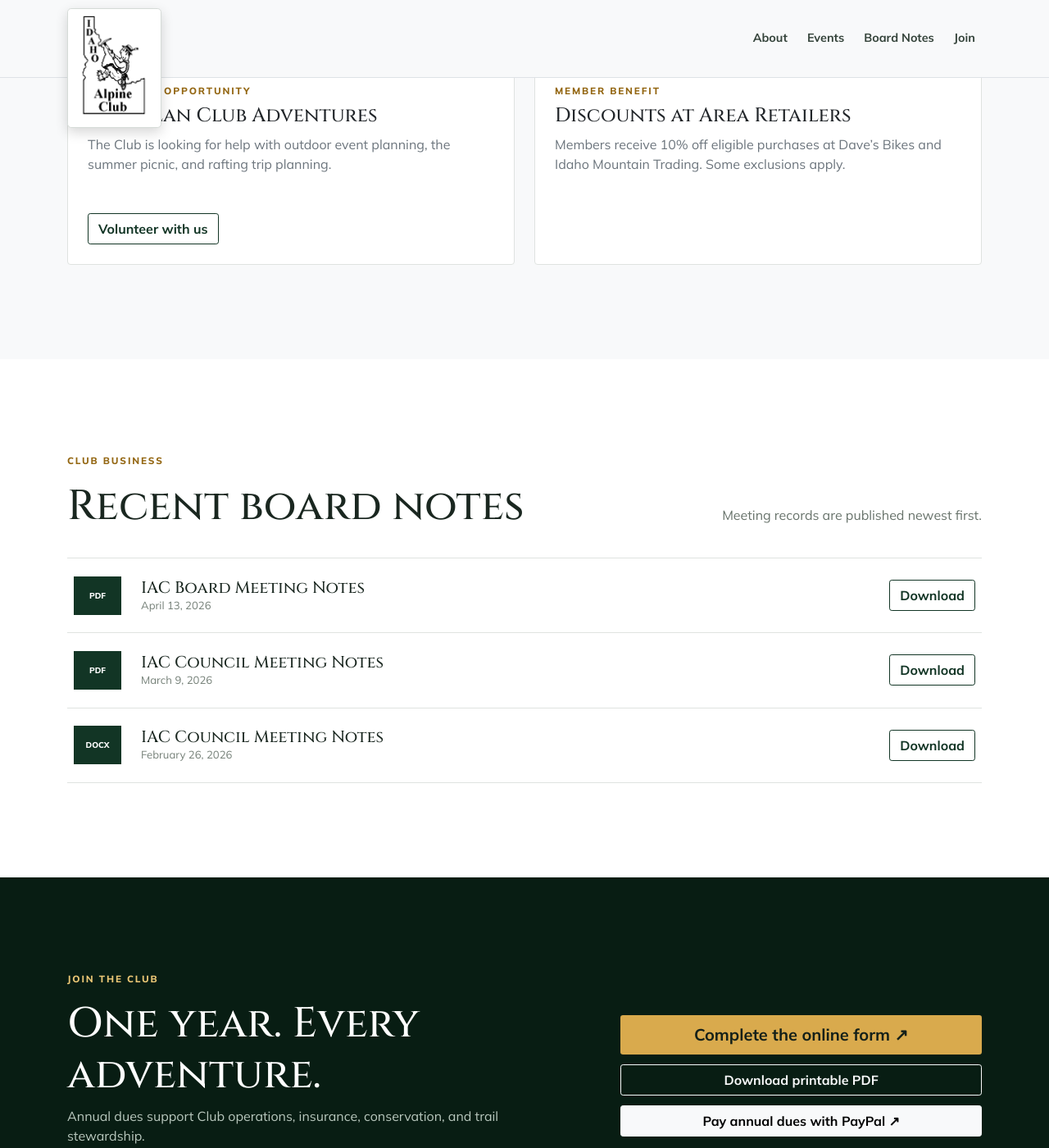
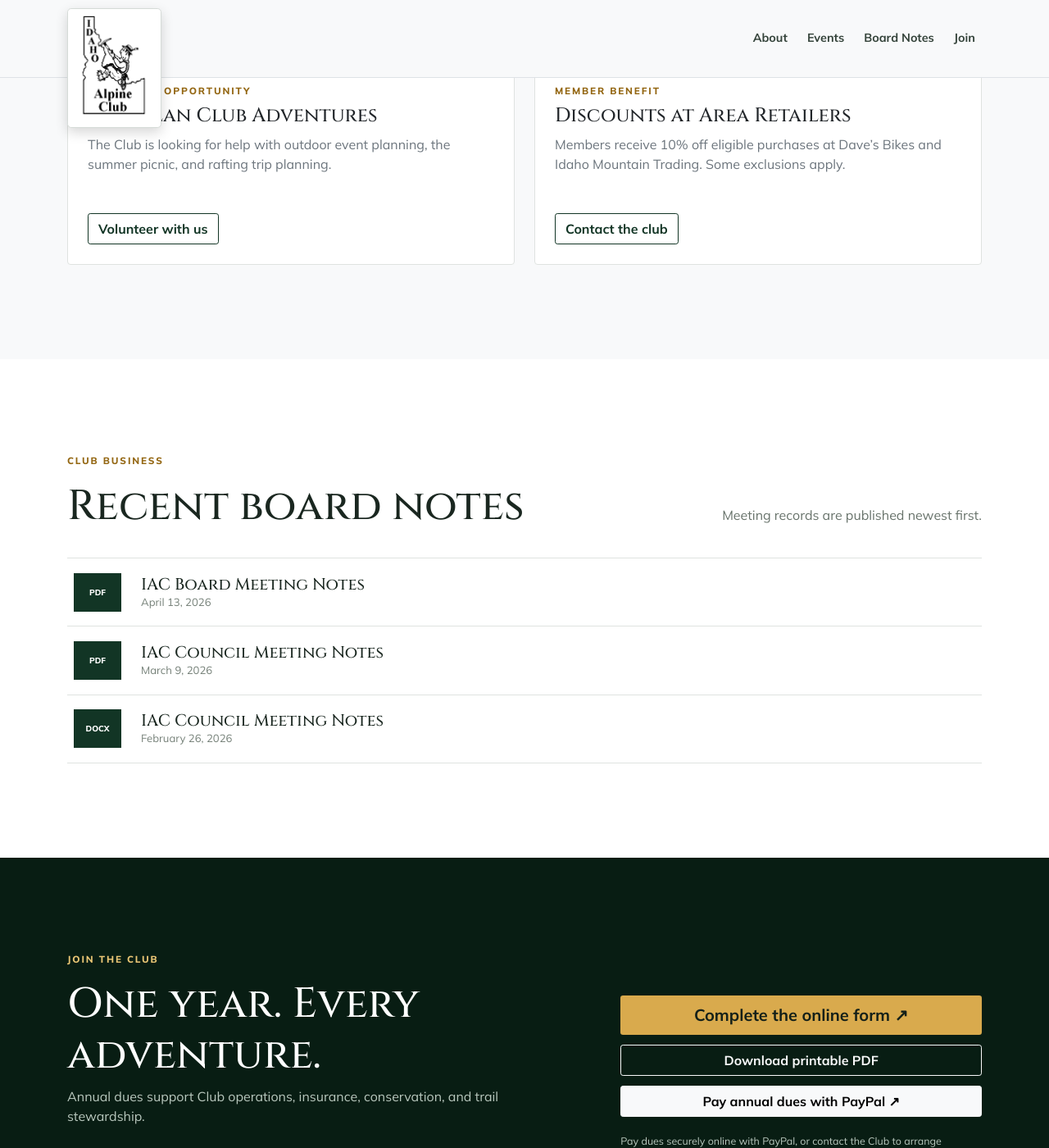
Before and after one commit to erikbarbara/idahoalpineclub, a Jekyll site: the page built from index.html, in a window 1280 px wide and 1400 px high, scrolled down 1975 px. Shown: the whole window at 82% size. Built offline with Jekyll 4.4.1, drawn with Linux system fonts in a browser that asks for light colours.

Commit message:
Streamline board note and event actions
Committed-By-Agent: codex
Co-authored-by: codex <noreply@openai.com>

```diff
--- a/assets/css/main.css
+++ b/assets/css/main.css
@@ -88,10 +88,11 @@ a { color: var(--forest); }
 .maintainer-note code { color: #59625c; }
 
 .document-list { border-top: 1px solid #dfe3e0; }
-.document-list article { align-items: center; border-bottom: 1px solid #dfe3e0; display: grid; gap: 1.5rem; grid-template-columns: 58px 1fr auto; padding: 1.35rem .5rem; }
+.document-list article { align-items: center; border-bottom: 1px solid #dfe3e0; display: grid; gap: 1.5rem; grid-template-columns: 58px 1fr; padding: 1.1rem .5rem; }
 .document-list h3, .document-list p { margin: 0; }
 .document-list p { color: #758078; font-size: .82rem; }
-.doc-icon { background: var(--forest); color: #fff; font-size: .62rem; font-weight: 800; padding: 1rem .4rem; text-align: center; }
+.doc-icon { background: var(--forest); color: #fff; font-size: .62rem; font-weight: 800; padding: 1rem .4rem; text-align: center; text-decoration: none; }
+.doc-icon:hover { background: #1d5039; color: #fff; }
 
 .membership-section { background: var(--forest-dark); color: #fff; padding: clamp(5rem, 9vw, 8rem) 0; }
 .membership-panel { align-items: center; display: grid; gap: clamp(3rem, 8vw, 8rem); grid-template-columns: 1.3fr 1fr; }
@@ -119,6 +120,5 @@ a { color: var(--forest); }
   .meta-item:nth-child(2) { border-right: 0; }
   .section-heading { align-items: start; flex-direction: column; gap: .5rem; }
   .document-list article { grid-template-columns: 48px 1fr; }
-  .document-list .btn { grid-column: 1 / -1; }
   .membership-panel { grid-template-columns: 1fr; }
 }
--- a/index.html
+++ b/index.html
@@ -30,12 +30,12 @@ permalink: /
 </div></div></section>
 
 <section class="content-section bg-body-tertiary" id="events"><div class="container">
-  <div class="section-heading"><div><p class="eyebrow">Get outside</p><h2>Events &amp; club updates</h2></div><p>Members receive final trip details by email. Questions? <a href="mailto:{{ club_email | strip }}">Contact the club.</a></p></div>
+  <div class="section-heading"><div><p class="eyebrow">Get outside</p><h2>Events &amp; club updates</h2></div><p>Members receive final trip details by email. Questions? <a href="mailto:{{ site.contact_user }}@{{ site.contact_domain }}">Contact the club.</a></p></div>
   <div class="row g-4 mt-2">
     {% assign events = site.data.events | sort: "date" | reverse %}
     {% for event in events %}<div class="col-md-6"><article class="card h-100 event-listing">
       <div class="card-body p-4"><p class="eyebrow mb-2">{% if event.label %}{{ event.label }}{% else %}{{ event.date | date: "%B %-d, %Y" }}{% endif %}</p><h3 class="h4">{{ event.title }}</h3><p class="text-secondary">{{ event.description }}</p></div>
-      {% if event.contact %}<div class="card-footer bg-transparent border-0 px-4 pb-4"><a class="btn btn-outline-club" href="mailto:{{ club_email | strip }}">{{ event.link_text | default: "Contact the club" }}</a></div>{% elsif event.link %}<div class="card-footer bg-transparent border-0 px-4 pb-4"><a class="btn btn-outline-club" href="{{ event.link }}">{{ event.link_text | default: "Learn more" }}</a></div>{% endif %}
+      <div class="card-footer bg-transparent border-0 px-4 pb-4">{% if event.link %}<a class="btn btn-outline-club" href="{{ event.link }}">{{ event.link_text | default: "Learn more" }}</a>{% else %}<a class="btn btn-outline-club" href="mailto:{{ site.contact_user }}@{{ site.contact_domain }}">{{ event.link_text | default: "Contact the club" }}</a>{% endif %}</div>
     </article></div>{% endfor %}
   </div>
 </div></section>
@@ -44,7 +44,7 @@ permalink: /
   <div class="section-heading"><div><p class="eyebrow">Club business</p><h2>Recent board notes</h2></div><p>Meeting records are published newest first.</p></div>
   <div class="document-list mt-4">
     {% assign notes = site.data.board_notes | sort: "date" | reverse %}
-    {% for note in notes limit: 5 %}<article><div class="doc-icon">{{ note.format | default: "PDF" }}</div><div><h3 class="h5">{{ note.title }}</h3><p>{{ note.date | date: "%B %-d, %Y" }}</p></div><a class="btn btn-outline-club" href="{{ note.document | relative_url }}" download>Download</a></article>{% endfor %}
+    {% for note in notes limit: 5 %}<article><a class="doc-icon" href="{{ note.document | relative_url }}" download aria-label="Download {{ note.title }}">{{ note.format | default: "PDF" }}</a><div><h3 class="h5">{{ note.title }}</h3><p>{{ note.date | date: "%B %-d, %Y" }}</p></div></article>{% endfor %}
   </div>
 </div></section>
 
```
